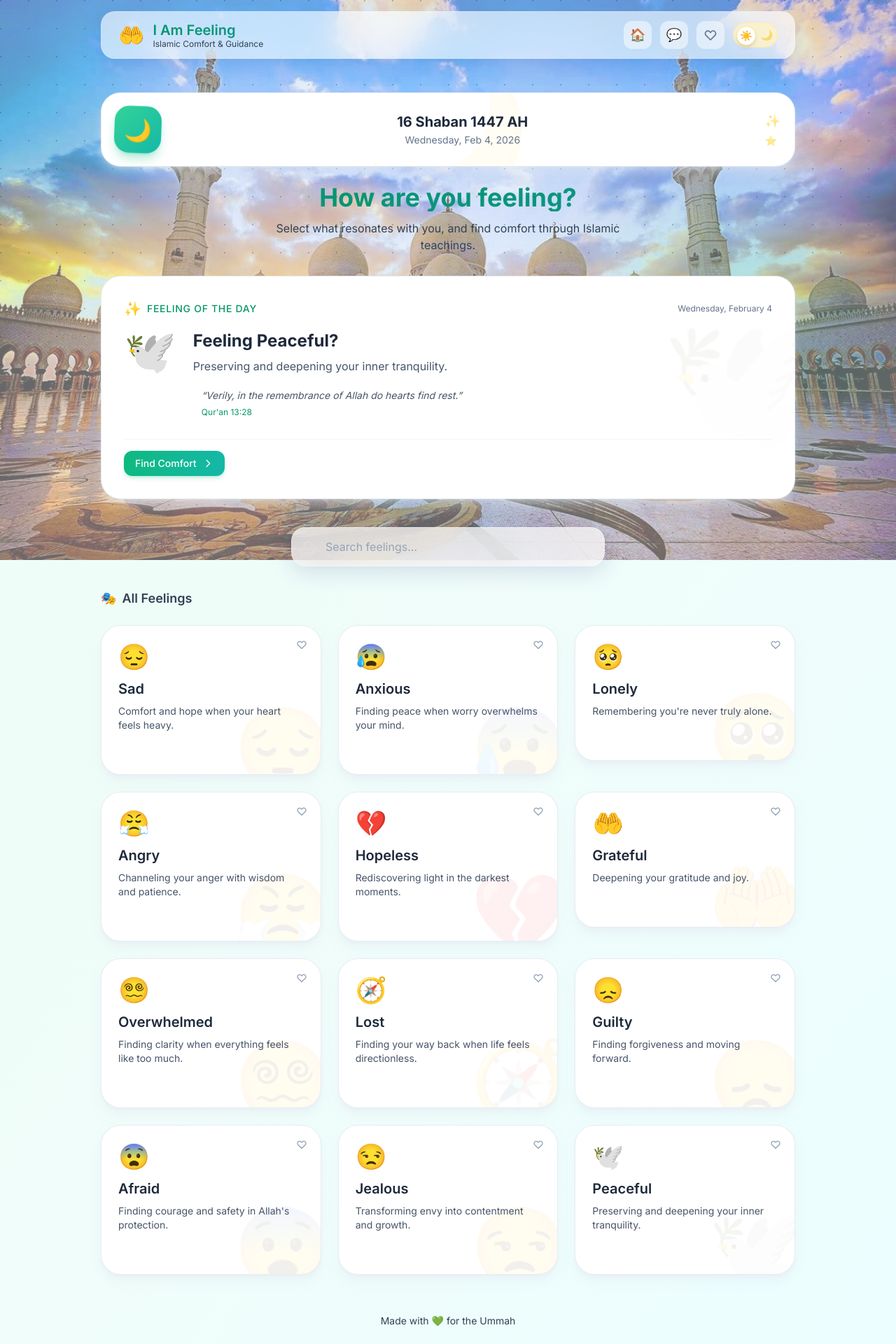
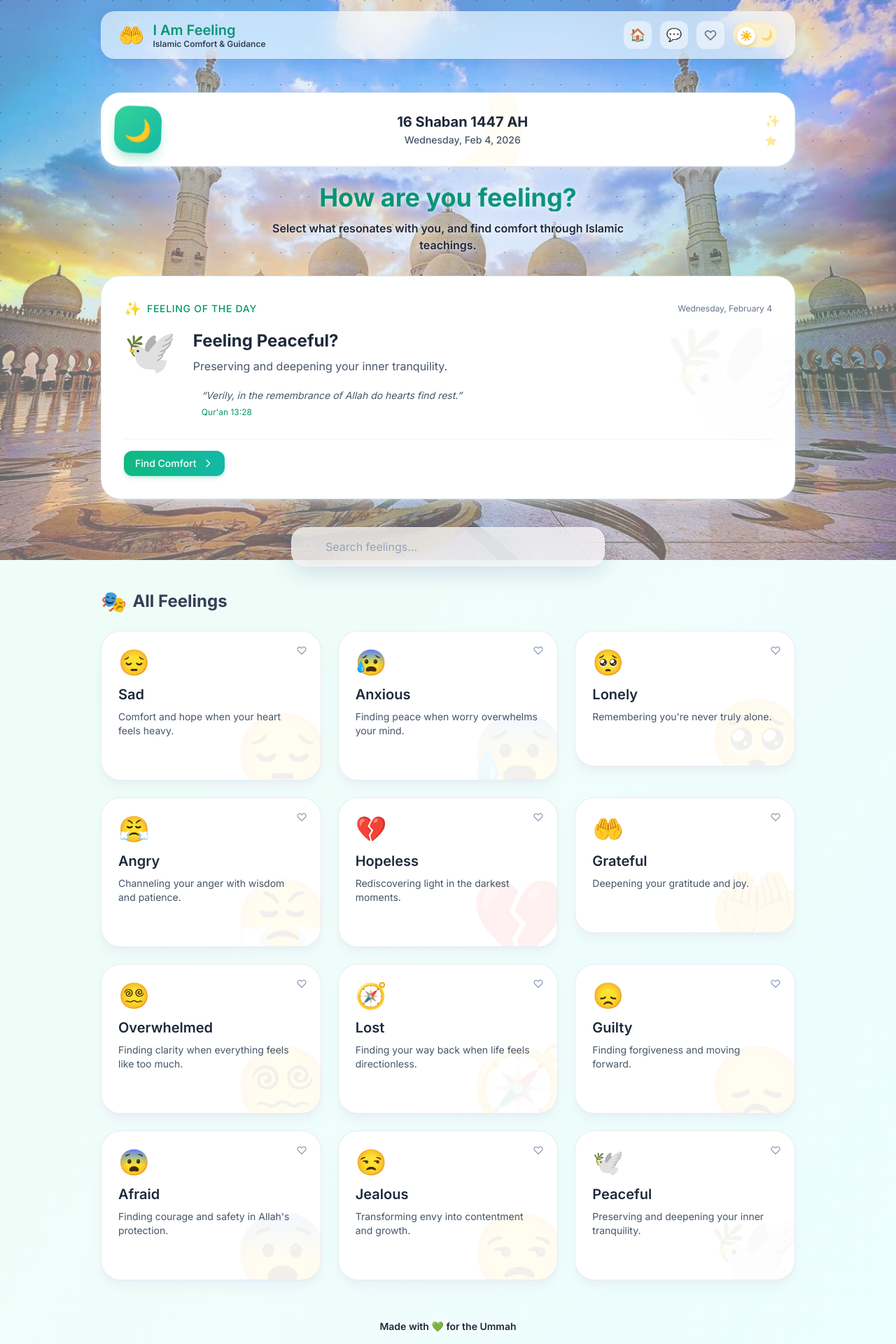
Before and after one commit to Fathir2001/verses, a Next.js app: page /feelings in a window 1280 px wide. Shown: the top 1920 px of the page at 70% size. Built offline with nearby package versions, Linux system fonts and the light colour scheme.

Commit message:
refactor: enhance text visibility and styling across components for improved user experience

```diff
--- a/app/feelings/page.tsx
+++ b/app/feelings/page.tsx
@@ -41,11 +41,12 @@ export default function FeelingsPage() {
         >
           <h1
             className="text-3xl sm:text-4xl font-bold bg-gradient-to-r from-emerald-600 to-teal-600
-                         dark:from-emerald-400 dark:to-teal-400 bg-clip-text text-transparent mb-3"
+                         dark:from-emerald-400 dark:to-teal-400 bg-clip-text text-transparent mb-3
+                         drop-shadow-[0_2px_4px_rgba(255,255,255,0.8)] dark:drop-shadow-none"
           >
             How are you feeling?
           </h1>
-          <p className="text-slate-700 dark:text-slate-300 max-w-lg mx-auto">
+          <p className="font-semibold text-slate-800 dark:text-slate-200 max-w-lg mx-auto text-glow">
             Select what resonates with you, and find comfort through Islamic
             teachings.
           </p>
@@ -84,9 +85,9 @@ export default function FeelingsPage() {
             initial={{ opacity: 0 }}
             animate={{ opacity: 1 }}
             transition={{ delay: 0.3 }}
-            className="text-lg font-semibold text-slate-700 dark:text-slate-200 mb-6 flex items-center gap-2"
+            className="text-xl sm:text-2xl font-bold text-slate-700 dark:text-slate-200 mb-6 flex items-center gap-2"
           >
-            <span>🎭</span> All Feelings
+            <span className="text-2xl sm:text-3xl">🎭</span> All Feelings
           </motion.h2>
         )}
 
--- a/app/globals.css
+++ b/app/globals.css
@@ -83,6 +83,15 @@
 
 @layer utilities {
 
+    /* Text glow for visibility on background */
+    .text-glow {
+        text-shadow: 0 1px 8px rgba(255, 255, 255, 0.9), 0 0 20px rgba(255, 255, 255, 0.8);
+    }
+
+    .dark .text-glow {
+        text-shadow: 0 1px 8px rgba(0, 0, 0, 0.7), 0 0 20px rgba(0, 0, 0, 0.5);
+    }
+
     /* Text balance for better typography */
     .text-balance {
         text-wrap: balance;
--- a/app/layout.tsx
+++ b/app/layout.tsx
@@ -76,8 +76,10 @@ export default function RootLayout({
             <div className="min-h-screen flex flex-col">
               <Navbar />
               <main className="flex-grow">{children}</main>
-              <footer className="py-6 text-center text-sm text-slate-700 dark:text-slate-400">
-                <p>Made with 💚 for the Ummah</p>
+              <footer className="py-6 text-center">
+                <p className="text-sm font-semibold text-slate-800 dark:text-slate-300 text-glow">
+                  Made with 💚 for the Ummah
+                </p>
               </footer>
             </div>
           </FavoritesProvider>
--- a/components/IslamicDateBanner.tsx
+++ b/components/IslamicDateBanner.tsx
@@ -93,7 +93,7 @@ export function IslamicDateBanner() {
                 {islamicDate}
               </motion.p>
               <motion.p
-                className="text-[10px] sm:text-sm text-slate-500 dark:text-slate-400 mt-0.5 truncate"
+                className="text-[10px] sm:text-sm font-medium text-slate-600 dark:text-slate-400 mt-0.5 truncate"
                 initial={{ opacity: 0 }}
                 animate={{ opacity: 1 }}
                 transition={{ delay: 0.3 }}
--- a/components/Navbar.tsx
+++ b/components/Navbar.tsx
@@ -41,7 +41,7 @@ export function Navbar() {
               >
                 I Am Feeling
               </span>
-              <span className="hidden sm:block text-xs text-slate-700 dark:text-slate-400 -mt-0.5">
+              <span className="hidden sm:block text-xs font-semibold text-slate-700 dark:text-slate-400 -mt-0.5">
                 Islamic Comfort & Guidance
               </span>
             </div>
```
